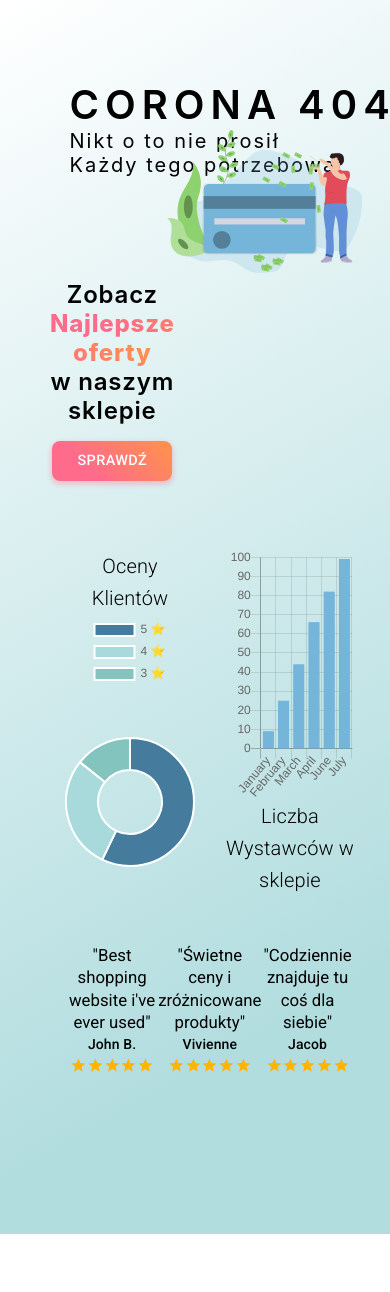
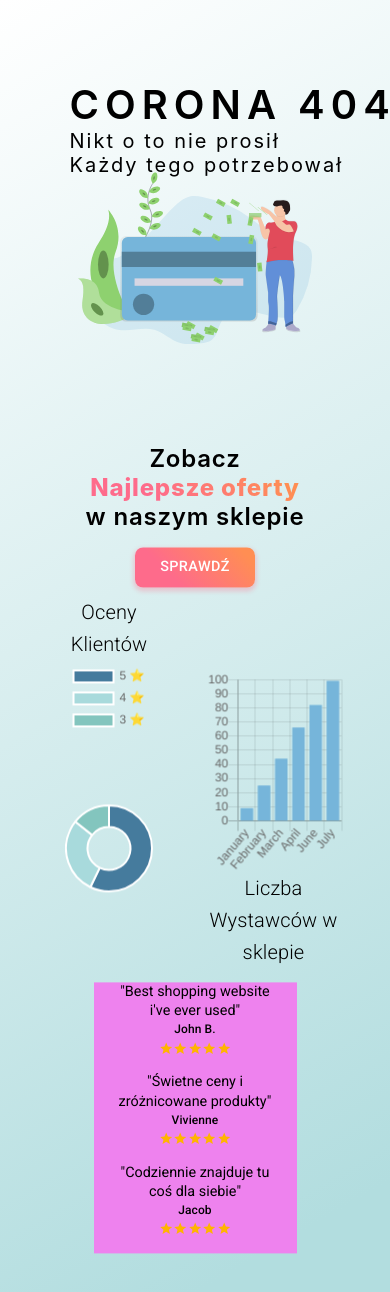
Before and after one commit to infoshareacademy/jfdzr1-corona404-app, a React (Create React App) app: page /dashboard in a window 390 px wide. Shown: the top 1292 px of the page. Before the commit the page ends 1234 px from the top, so only its background shows below. Built offline with nearby package versions, Linux system fonts and the light colour scheme.

Commit message:
Better RWD

```diff
--- a/src/dashboard/dashboard.css
+++ b/src/dashboard/dashboard.css
@@ -37,8 +37,8 @@
 
 .shop_img{
     grid-area: image;
-    width: 700px;
-    margin-top: 5vh;
+    width: 600px;
+    margin-top: 10vh;
 }
 
 .header2__container{
@@ -197,17 +197,80 @@
     }
 
     .pie{
-        transform: translateX(0vw);
-        width: 40vw;
+        transform: translateX(10vw);
+        width: 25vw;
     }
 
     .bar{
-        transform: translateX(0vw);
+        transform: translateX(10vw);
         width: 40vw;
     }
 
     .comments__container{
         width: 90%;
         zoom: .7;
+        background-color: violet;
     }
 }
+
+@media (max-width: 800px){
+    .pie{
+        transform: translateX(5vw) translateY(-5vh);
+        width: 25vw;
+    }
+
+    .shop_img{
+        width: 40vw;
+        transform: translateY(2vh);
+     }
+
+     .bar{
+        transform: translateX(10vw) translateY(4vh);
+        width: 40vw;
+        height: 200px;
+    }
+
+    .header2__container{
+        margin-top: 200px;
+    }
+
+    .comments__container{
+        width: 100%;
+        zoom: .6;
+    }
+}
+
+@media (max-width: 550px){
+    .main_container{
+        grid-template-areas:
+        "title title"
+        "image image"
+        "title2 title2"
+        "graphs graphs"
+        "comments comments";
+    }
+
+    .shop_img{
+        width: 60vw;
+        transform: translateY(5vh);
+    }
+
+    .header2__container{
+        transform: translateY(-10vh);
+    }
+
+    .graph_container{
+        transform: translateY(-10vh) translateX(-5vw);
+    }
+
+    .comments__container{
+        transform: translateY(-25vh);
+        flex-direction: column;
+        width: 70%;
+        zoom: 0.6;
+    }
+
+
+
+
+}
--- a/src/dashboard/pie.js
+++ b/src/dashboard/pie.js
@@ -21,7 +21,12 @@ const data = {
 		'#a8dadc',
 		'#83c5be'
 		]
-	}]
+	}],
+	options: {
+		legend: {
+			position: 'bottom',
+		}
+	}
 };
 
 class PieChart extends React.Component{
```
